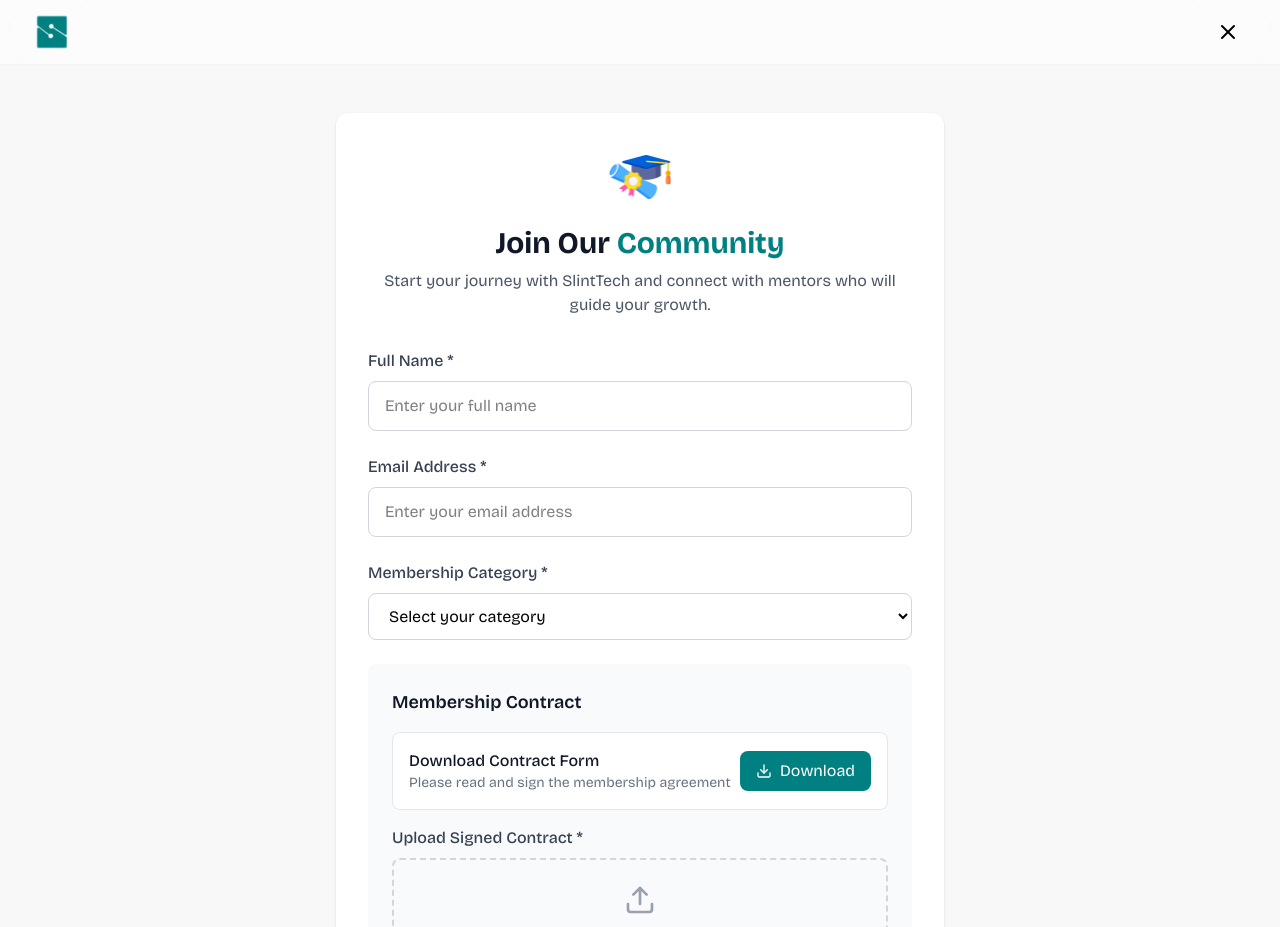
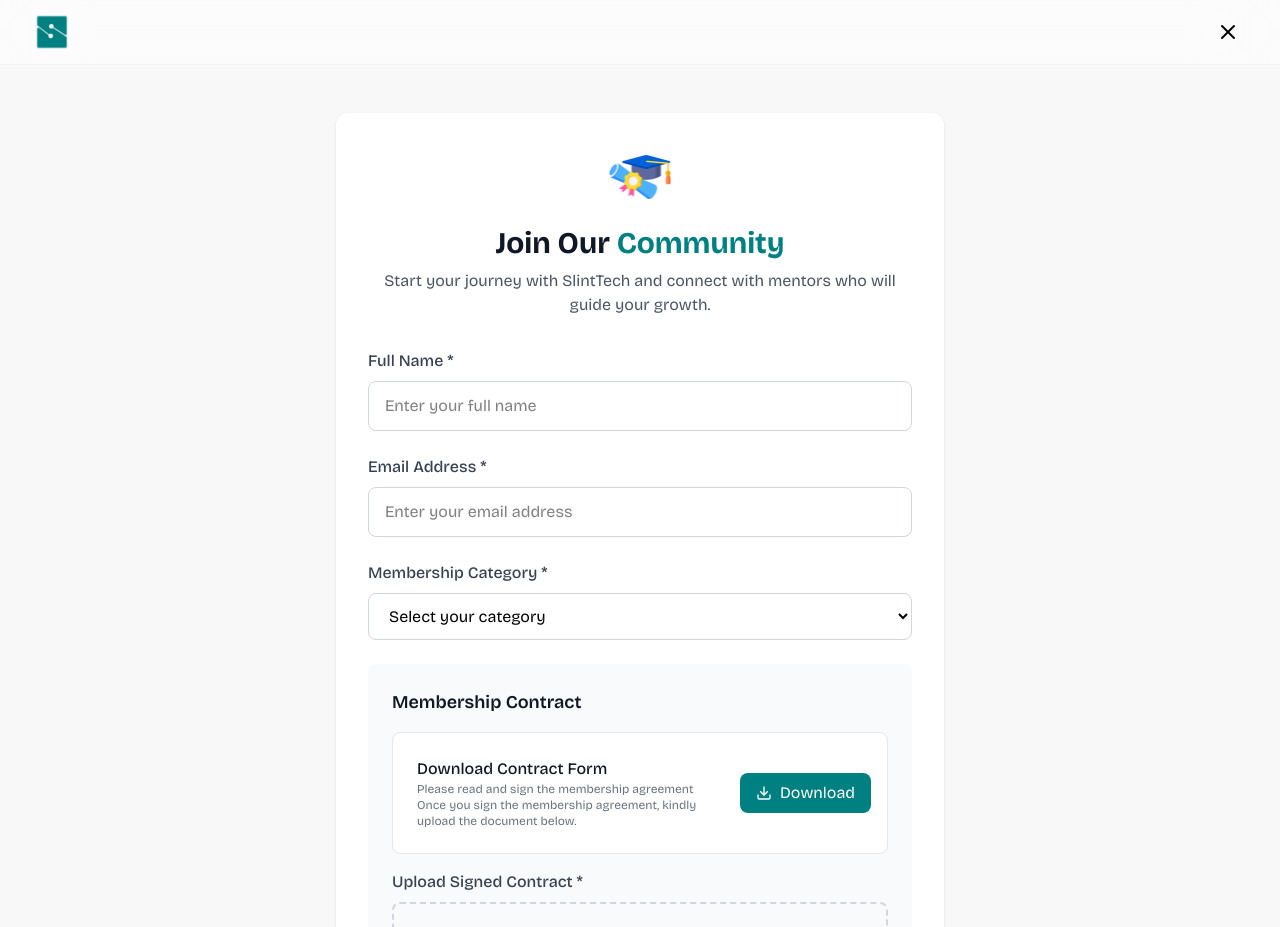
Before and after one commit to SLINT-Tech/slinttech.org, a React (Vite) app: page /signup in a window 1280 px wide. Shown: the top 927 px of the page. Built offline with nearby package versions, Linux system fonts and the light colour scheme.

Commit message:
Updated SignUpPage.tsx

```diff
--- a/src/Pages/SignUpPage.tsx
+++ b/src/Pages/SignUpPage.tsx
@@ -112,9 +112,6 @@ const SignUpPage = () => {
             <p className="text-gray-600">
               Start your journey with SlintTech and connect with mentors who will guide your growth.
             </p>
-            <p className="text-gray-600">
-
-            </p>
           </div>
 
           {/* Registration Form */}
@@ -176,9 +173,10 @@ const SignUpPage = () => {
 
               {/* Download Contract */}
               <div className="flex items-center justify-between p-4 bg-white rounded-lg border border-gray-200">
-                <div>
+                <div className="p-2">
                   <p className="font-medium text-gray-900">Download Contract Form</p>
-                  <p className="text-sm text-gray-500">Please read and sign the membership agreement</p>
+                  <p className="text-xs text-gray-500">Please read and sign the membership agreement</p>
+                  <p className="text-xs text-gray-500">Once you sign the membership agreement, kindly upload the document below.</p>
                 </div>
                 <button
                   type="button"
```
